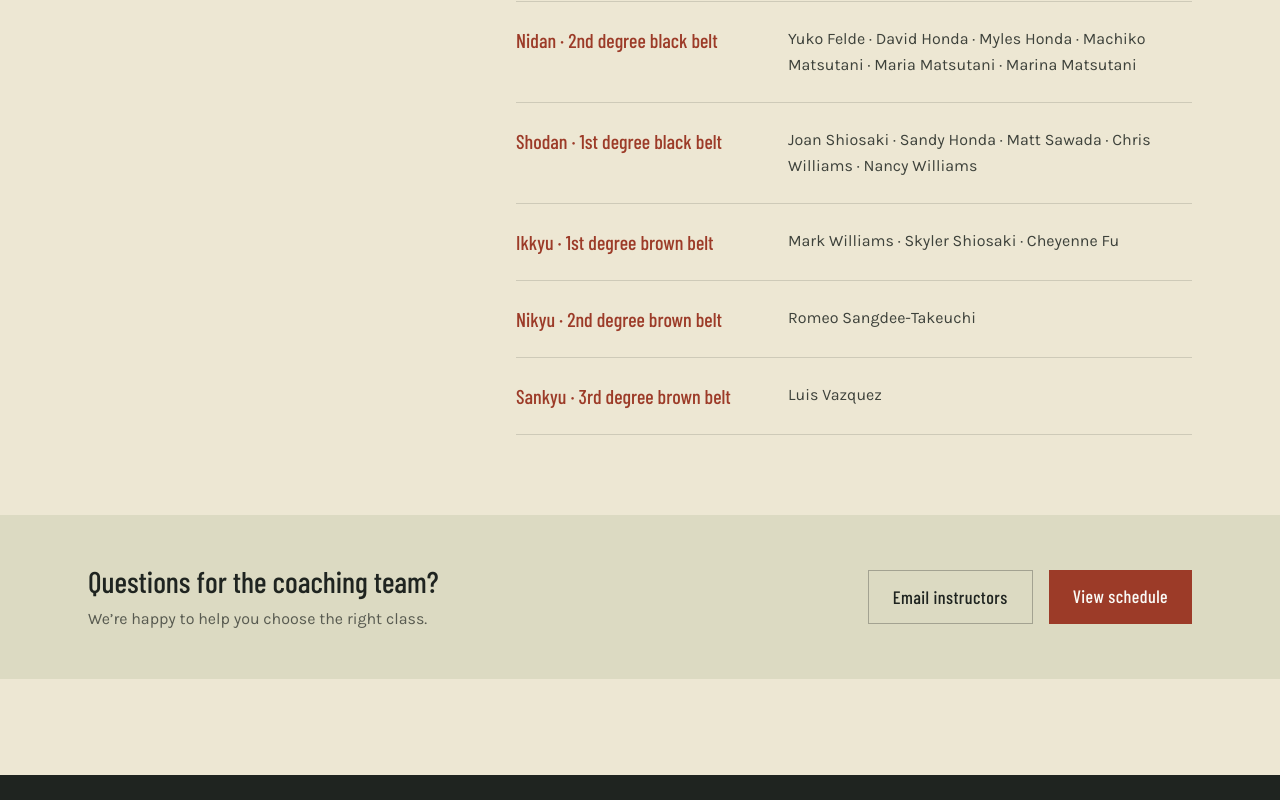
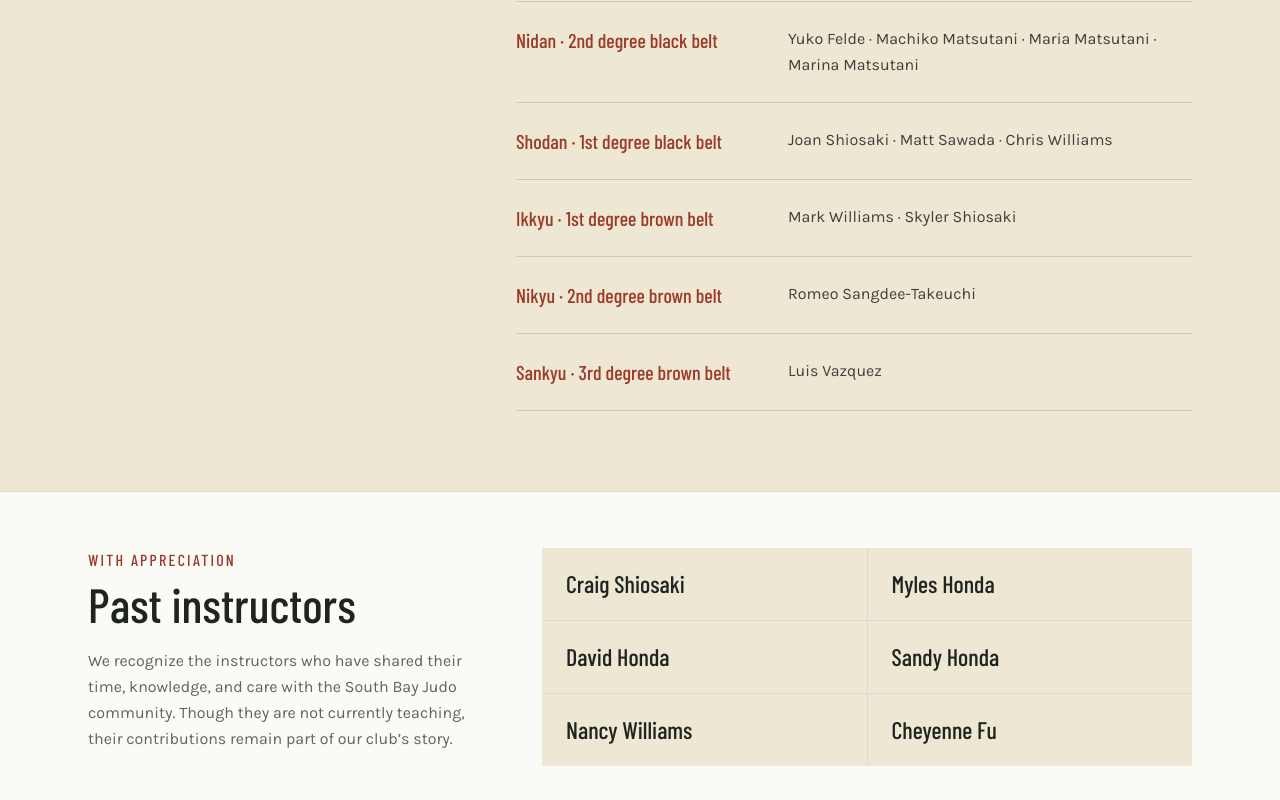
Before and after one commit to cshiosaki/southbayjudo, a Next.js app in the folder south-bay-judo/: page /instructors in a window 1280 px wide. Shown: the part 1520-2320 px from the top of the page. Built offline with nearby package versions, Linux system fonts and the light colour scheme.

Commit message:
Recognize past instructors separately

```diff
--- a/south-bay-judo/app/instructors/page.tsx
+++ b/south-bay-judo/app/instructors/page.tsx
@@ -15,19 +15,19 @@ const assistantInstructors = [
   },
   {
     rank: "Sandan · 3rd degree black belt",
-    names: ["You Matsutani", "Shane Shiosaki", "Craig Shiosaki", "Alan Honda", "John Hernandez"],
+    names: ["You Matsutani", "Shane Shiosaki", "Alan Honda", "John Hernandez"],
   },
   {
     rank: "Nidan · 2nd degree black belt",
-    names: ["Yuko Felde", "David Honda", "Myles Honda", "Machiko Matsutani", "Maria Matsutani", "Marina Matsutani"],
+    names: ["Yuko Felde", "Machiko Matsutani", "Maria Matsutani", "Marina Matsutani"],
   },
   {
     rank: "Shodan · 1st degree black belt",
-    names: ["Joan Shiosaki", "Sandy Honda", "Matt Sawada", "Chris Williams", "Nancy Williams"],
+    names: ["Joan Shiosaki", "Matt Sawada", "Chris Williams"],
   },
   {
     rank: "Ikkyu · 1st degree brown belt",
-    names: ["Mark Williams", "Skyler Shiosaki", "Cheyenne Fu"],
+    names: ["Mark Williams", "Skyler Shiosaki"],
   },
   {
     rank: "Nikyu · 2nd degree brown belt",
@@ -37,6 +37,15 @@ const assistantInstructors = [
     rank: "Sankyu · 3rd degree brown belt",
     names: ["Luis Vazquez"],
   },
+];
+
+const pastInstructors = [
+  "Craig Shiosaki",
+  "Myles Honda",
+  "David Honda",
+  "Sandy Honda",
+  "Nancy Williams",
+  "Cheyenne Fu",
 ];
 
 export default function InstructorsPage() {
@@ -122,6 +131,27 @@ export default function InstructorsPage() {
         </div>
       </section>
 
+      <section className="border-y border-ink/15 bg-card">
+        <div className="mx-auto grid max-w-6xl gap-8 px-6 py-14 md:grid-cols-[0.75fr_1.25fr] md:gap-16">
+          <div>
+            <p className="mb-2 font-display uppercase tracking-[0.14em] text-belt">With appreciation</p>
+            <h2 className="font-display text-4xl leading-none sm:text-5xl">Past instructors</h2>
+            <p className="mt-5 max-w-sm leading-relaxed text-ink/70">
+              We recognize the instructors who have shared their time, knowledge, and care with the
+              South Bay Judo community. Though they are not currently teaching, their contributions
+              remain part of our club’s story.
+            </p>
+          </div>
+          <ul className="grid gap-px bg-ink/15 sm:grid-cols-2" aria-label="Past South Bay Judo instructors">
+            {pastInstructors.map((name) => (
+              <li key={name} className="bg-canvas px-6 py-5 font-display text-2xl">
+                {name}
+              </li>
+            ))}
+          </ul>
+        </div>
+      </section>
+
       <section className="bg-mat/15">
         <div className="mx-auto flex max-w-6xl flex-col justify-between gap-7 px-6 py-12 sm:flex-row sm:items-center">
           <div>
```
